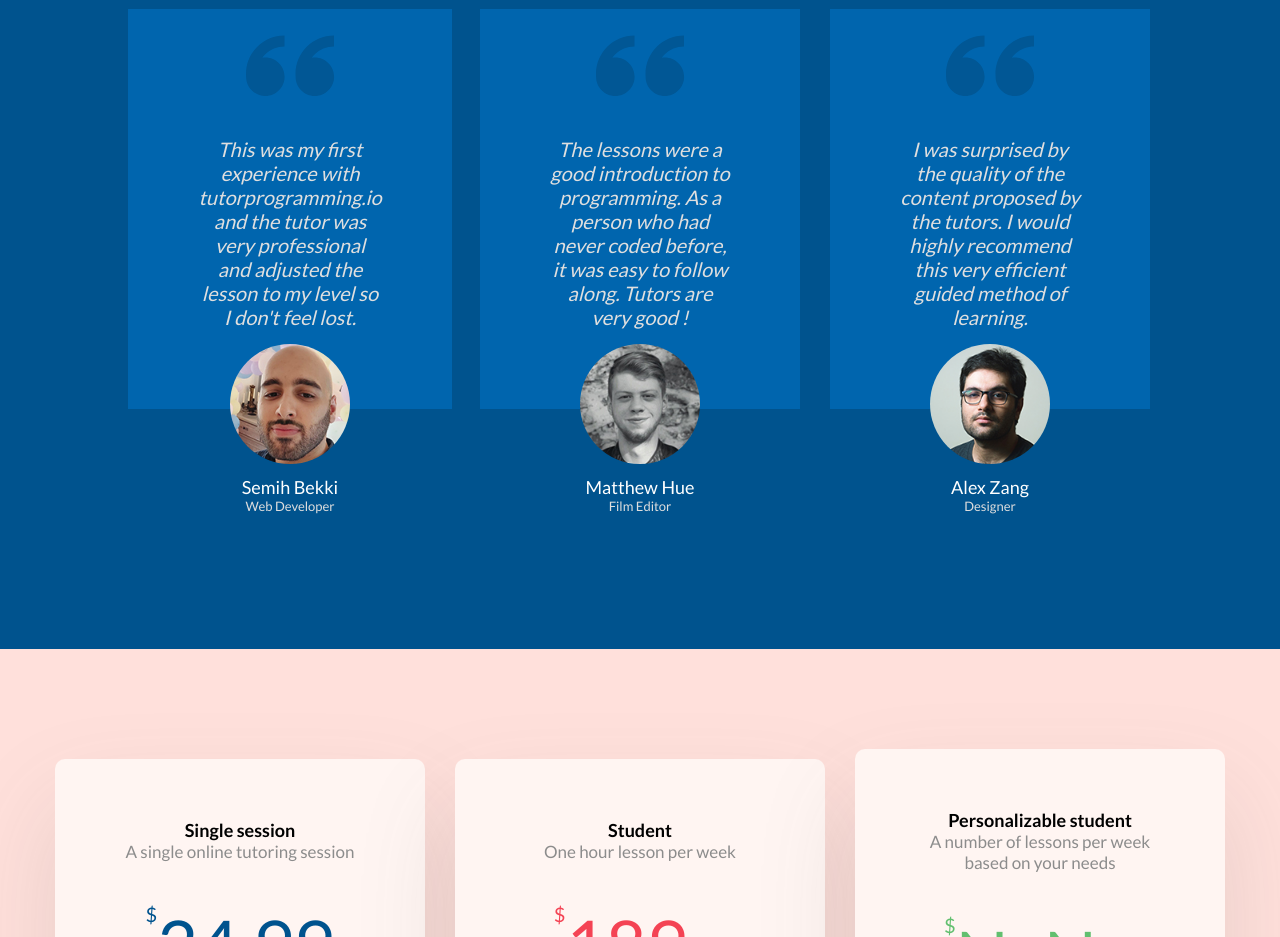
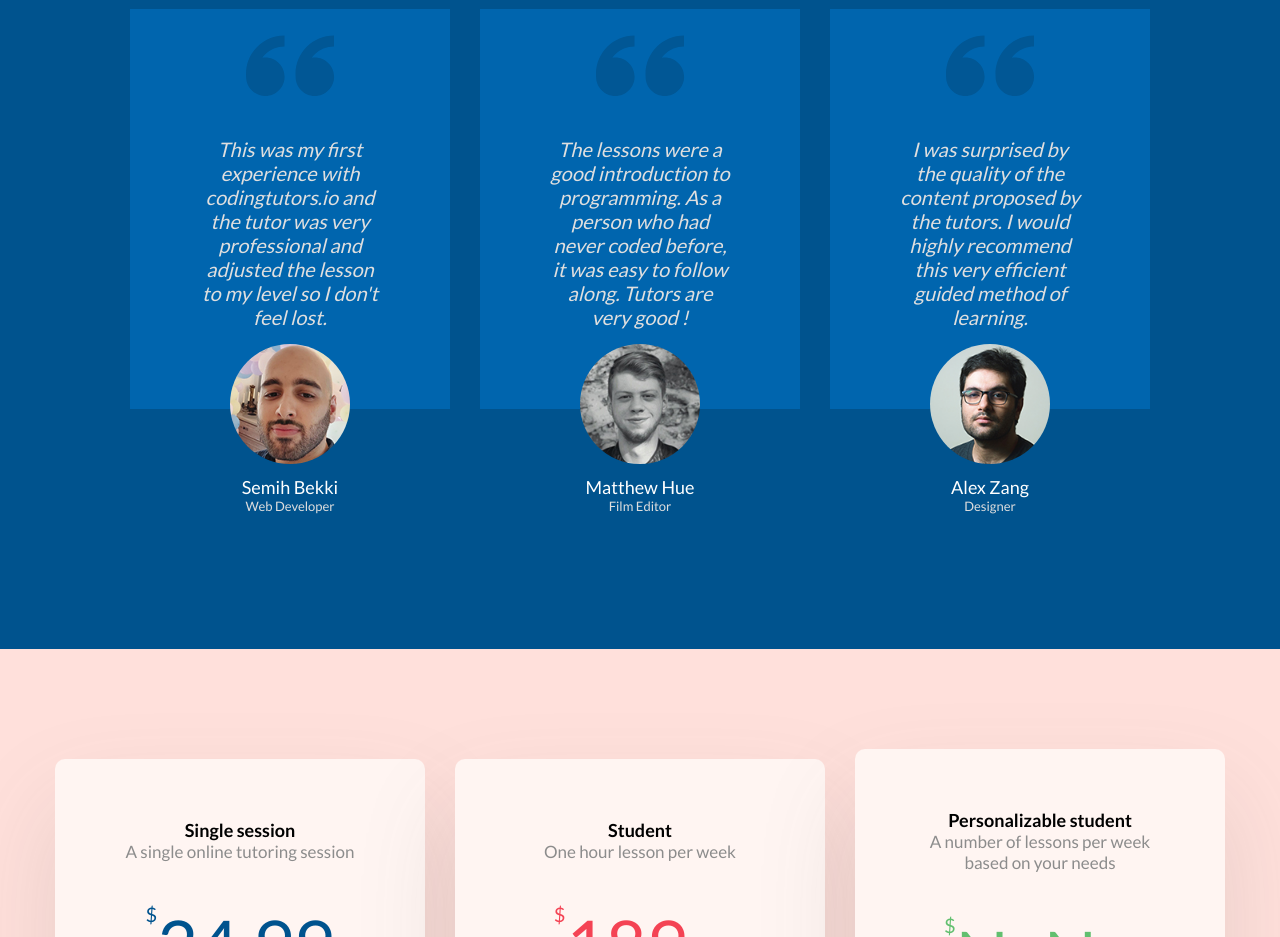
Before and after one commit to CapacManco/code-tutoring, a Next.js app: page / in a window 1280 px wide. Shown: the part 3040-3977 px from the top of the page. Built offline with nearby package versions, Linux system fonts and the light colour scheme.

Commit message:
fix design

```diff
--- a/pages/index.js
+++ b/pages/index.js
@@ -191,9 +191,9 @@ const App = () => {
                 <QuoteImg className="testimony__quote" />
                 <p className="testimony__box">
                   <em>
-                    This was my first experience with tutorprogramming.io and
-                    the tutor was very professional and adjusted the lesson to
-                    my level so I don't feel lost.
+                    This was my first experience with codingtutors.io and the
+                    tutor was very professional and adjusted the lesson to my
+                    level so I don't feel lost.
                   </em>
                 </p>
               </div>
```
